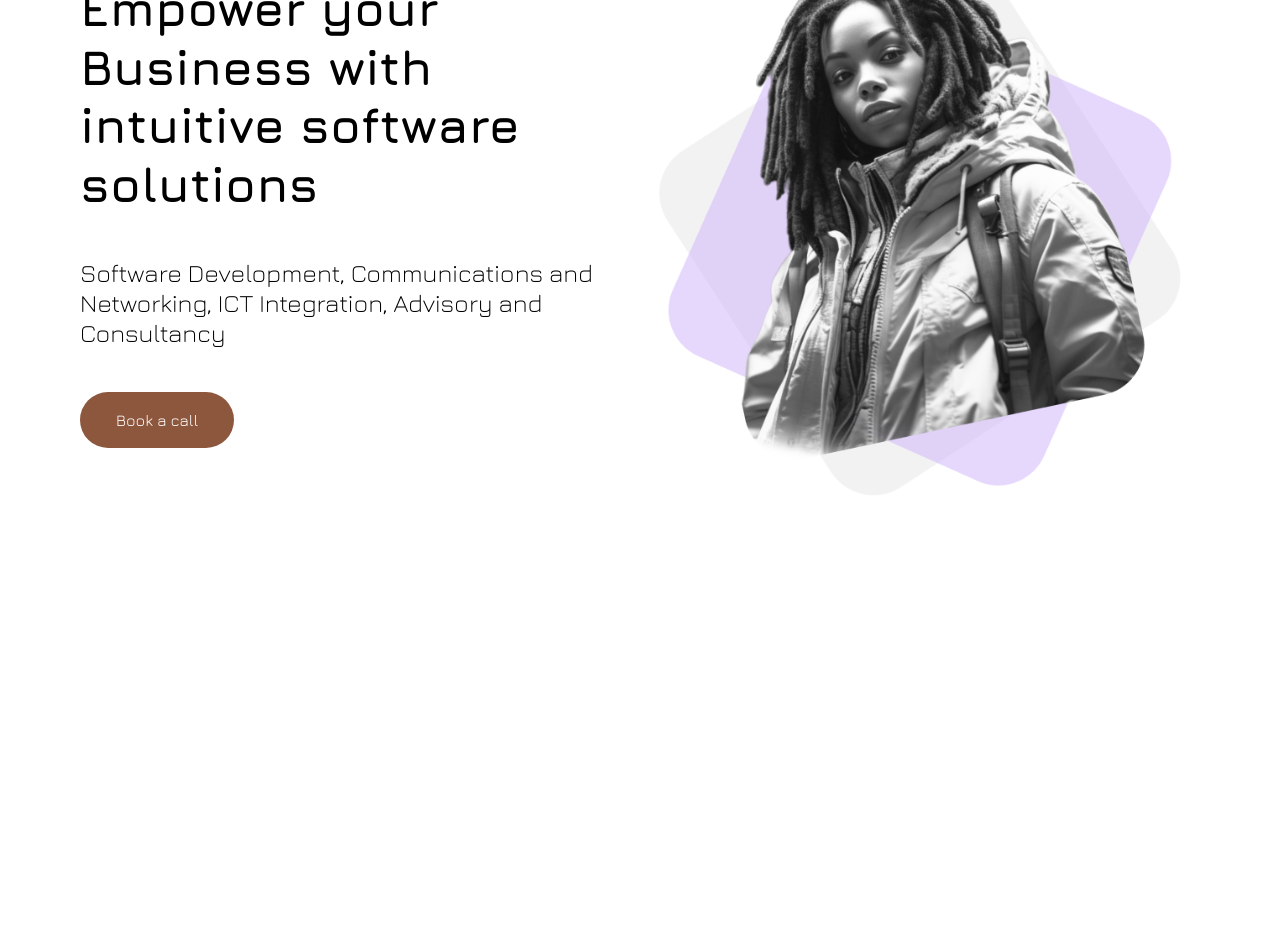
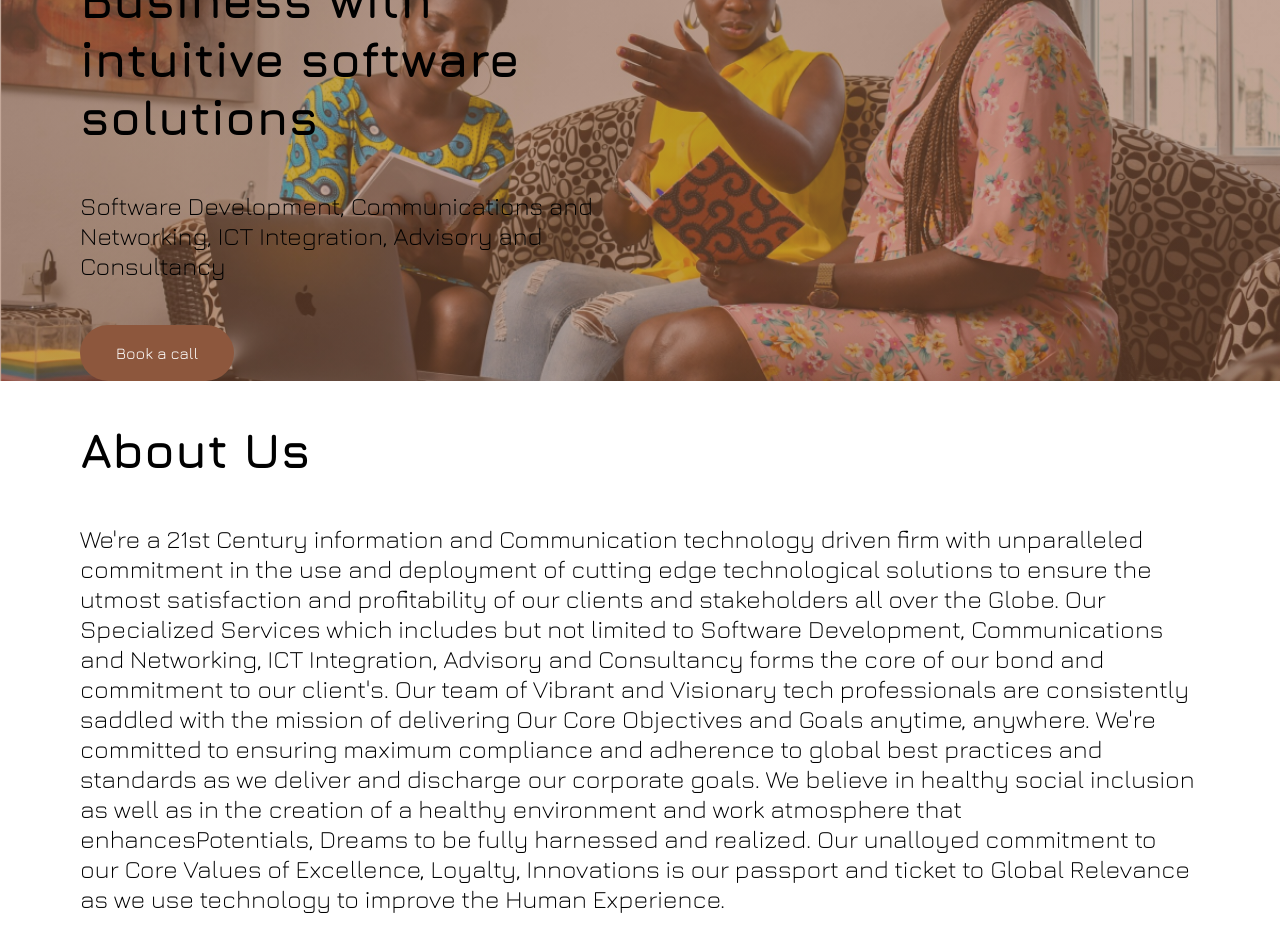
Before and after one commit to GoodboyBadvibes/Chapsol, a Next.js app: page / in a window 1280 px wide. Shown: the part 296-1248 px from the top of the page. Built offline with nearby package versions, Linux system fonts and the light colour scheme.

Commit message:
Introduced introBanner
,removed general padding to the root page and introduced individual padding to accomadate introBanner

```diff
--- a/src/app/Styles/home.module.css
+++ b/src/app/Styles/home.module.css
@@ -8,6 +8,14 @@
   font-size: 25px;
   font-weight: 300;
   line-height: 30px;
+}
+
+.introBanner{
+  background-image: linear-gradient(to right,#8d583d87,#8d583d87),url('/introBanner.png');
+  background-attachment: fixed;
+  background-size: cover;
+  background-position: center;
+  backface-visibility: hidden;
 }
 
 /* .headerImage{
--- a/src/app/page.js
+++ b/src/app/page.js
@@ -25,30 +25,30 @@ export default function Home() {
    }, [])
 
 
-
   return (
     <>
-    <main className=" section " >
+    <main className=" section " > {/**/}
       <div id="home"></div>
-      <div className="px-5 py-5 sm:py-28  sm:px-10  md:px-20 ">
-        <div className=" sm:flex justify-between items-center ">
+      <div className=" py-5 sm:py-28 "> {/* There existed a general padding here before the product designer brought up some sort of annoying upgarde which resulted in removing general padding and instead giving the standard padding to each component on this page... the padding is a set of tailwind classes : " px-5 sm:px-10 md:px-20 "*/}
+        <div className={" sm:flex justify-between items-center  px-5 sm:px-10 md:px-20 "+style.introBanner}>
           <div className="lg:w-1/2" data-aos="fade-zoom-in">
             <h1 className={style.header+" pb-11"}>Empower your Business with intuitive software solutions </h1>
             <h2 className={style.content+" pb-11"}>Software Development, Communications and Networking, ICT Integration, Advisory and Consultancy </h2>
             <Button text={"Book a call"} />
           </div>
 
-          <div className={style.headerImage+ " lg:w-1/2"} data-aos="fade-up" data-aos-duration="1000">
+          {/* This is a former image, product designer be stressing me
+            <div className={style.headerImage+ " lg:w-1/2"} data-aos="fade-up" data-aos-duration="1000">
             <Image alt="" src={"/Image1.png"} width={666.5} height={717.44} />
-          </div>
+          </div> */}
          </div>
 
-        <div data-aos="fade-up" data-aos-delay="100" data-aos-duration="1500">
-          <h1 className={style.header+" pb-5 sm:pb-11 pt-10 section"} id="about" style={{scrollMarginTop:'100px'}} >About Us</h1>
+        <div className=" px-5 sm:px-10 md:px-20 " data-aos="fade-up" data-aos-delay="100" data-aos-duration="1500">
+          <h1 className={style.header+" pb-5 sm:pb-11 pt-10 section "} id="about" style={{scrollMarginTop:'100px'}} >About Us</h1>
           <h1  className={style.content+" pb-11"}> We're a 21st Century information and Communication technology driven firm with unparalleled commitment in the use and deployment of cutting edge technological solutions to ensure the utmost satisfaction and profitability of our clients and stakeholders all over the Globe. Our Specialized Services which includes but not limited to Software Development, Communications and Networking, ICT Integration, Advisory and Consultancy forms the core of our bond and commitment to our client's. Our team of Vibrant and Visionary tech professionals are consistently saddled with the mission of delivering Our Core Objectives and Goals anytime, anywhere. We're committed to ensuring maximum compliance and adherence to global best practices and standards as we deliver and discharge our corporate goals. We believe in healthy social inclusion as well as in the creation of a healthy environment and work atmosphere that enhancesPotentials, Dreams to be fully harnessed and realized. Our unalloyed commitment to our Core Values of Excellence, Loyalty, Innovations is our passport and ticket to Global Relevance as we use technology to improve the Human Experience. </h1>
         </div>
 
-         <div data-aos="fade-up" data-aos-delay="100" data-aos-duration="1500">
+         <div className=" px-5 sm:px-10 md:px-20 " data-aos="fade-up" data-aos-delay="100" data-aos-duration="1500">
           <h1 className={style.header+" pb-5 sm:pb-11 pt-12 sm:pt-24"}>Our Products</h1>
           <h1  className={style.content+" pb-11"}> At Chapsol Networks, we pride ourselves on delivering cutting-edge solutions tailored to meet the diverse needs of our clients. Our range of products encompasses innovative solutions designed to enhance connectivity, efficiency, and productivity across various industries.</h1>
          </div>
```
Also changed, not shown: public/introBanner.png (added).
